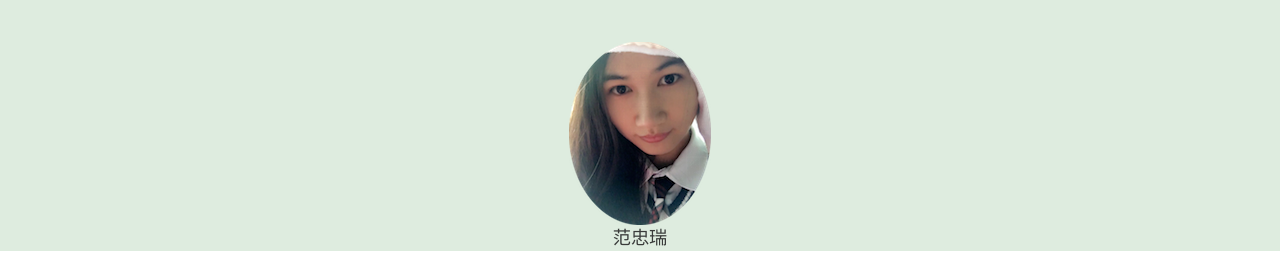
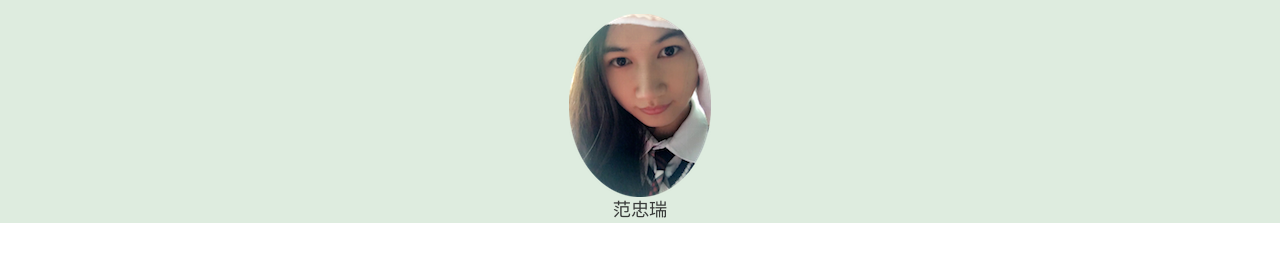
Before and after one commit to fanzhongrui/fanzhongrui.github.io, a plain HTML site: page index.html in a window 1280 px wide. Shown: the top 272 px of the page. Drawn offline with nearby package versions, Linux system fonts and the light colour scheme.

Commit message:
Update style.css

```diff
--- a/css/style.css
+++ b/css/style.css
@@ -42,10 +42,10 @@ body{
 .header-section {
   background: #deecdf;
   text-align: center;
-    min-height: 200px;
+    min-height: 150px;
 }
 .header-section img {
-  margin-top: 3em;
+  margin-top: 1em;
 }
 .header-section h1 {
   font-family: 'Nunito-Bold';
```
